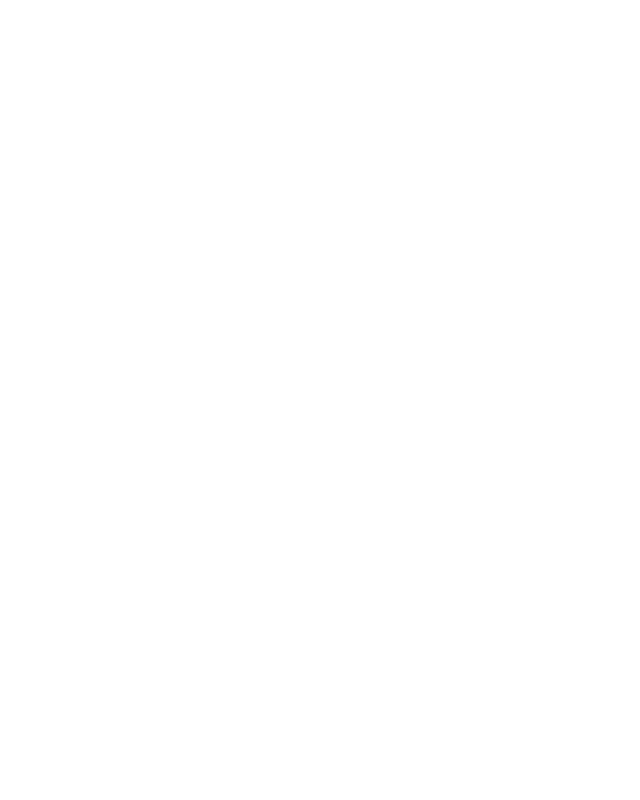
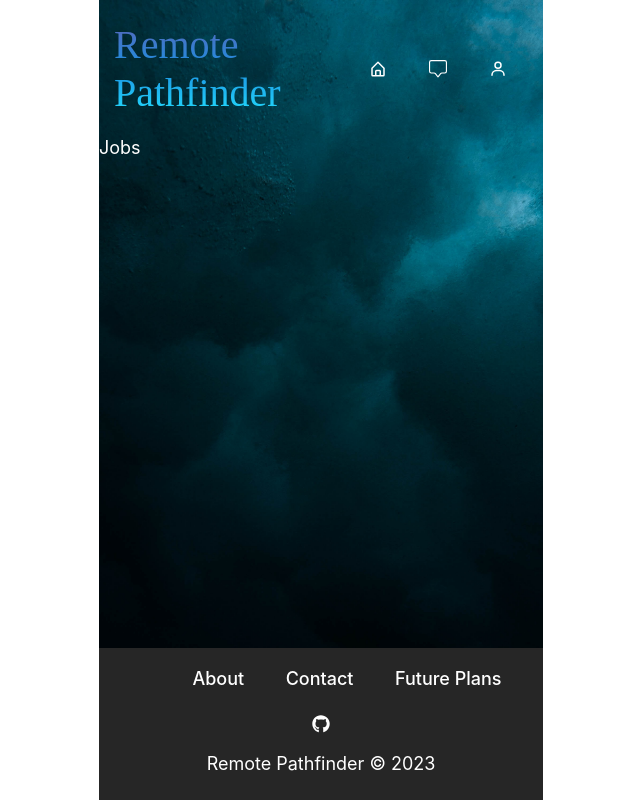
Before and after one commit to KingKonaTheFirst/Remote-Pathfinder, a React (Vite) app in the folder client/: page /jobs in a window 1280 px wide. Before the commit this address had no page. Shown: the whole page, without its empty margins (319-959 px from the left). Built offline with nearby package versions, Linux system fonts and the light colour scheme.

Commit message:
adding in job page for more information to be displayed

```diff
--- a/client/src/components/SearchJobs.jsx
+++ b/client/src/components/SearchJobs.jsx
@@ -89,7 +89,6 @@
                                 <p>Employment Type: {job.employment_type}</p>
                                 <p>Pay: {job.pay}</p>
                                 <p>Benefits: {job.benefits}</p>
-
                             </Link>
                         </li>
                     );
--- a/client/src/main.jsx
+++ b/client/src/main.jsx
@@ -11,6 +11,7 @@
 import Profile from "./pages/Profile.jsx";
 import About from "./pages/About.jsx";
 import Plans from "./pages/Plans.jsx";
+import Jobs from "./pages/Jobs.jsx";
 
 const router = createBrowserRouter([
   {
@@ -46,6 +47,10 @@
         path: "/plans",
         element: <Plans />,
       },
+      {
+        path: "/jobs",
+        element: <Jobs />,
+      },
     ],
   },
 ]);
--- /dev/null
+++ b/client/src/pages/Jobs.jsx
@@ -0,0 +1,9 @@
+const Jobs = () => {
+    return (
+        <div>
+            <h1>Jobs</h1>
+        </div>
+    );
+};
+
+export default Jobs;
```
